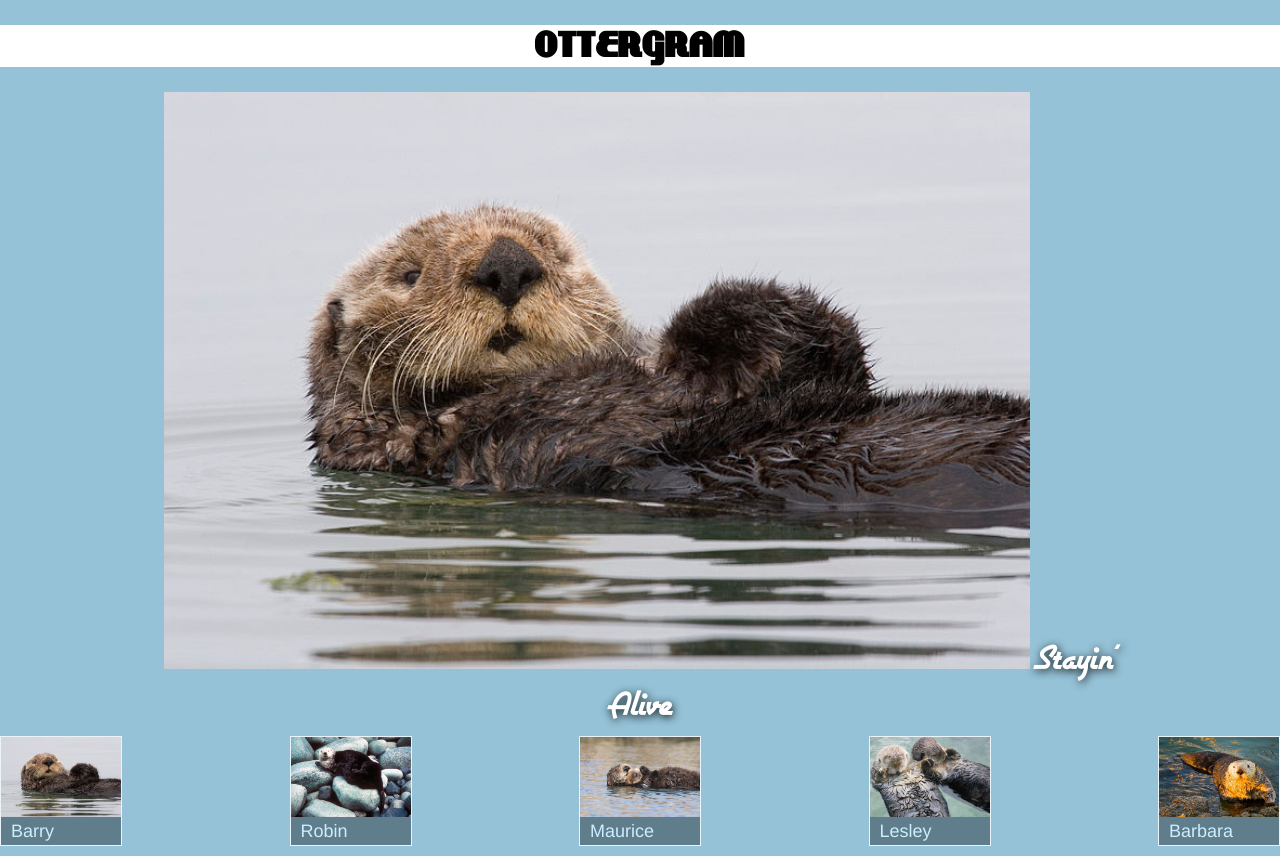
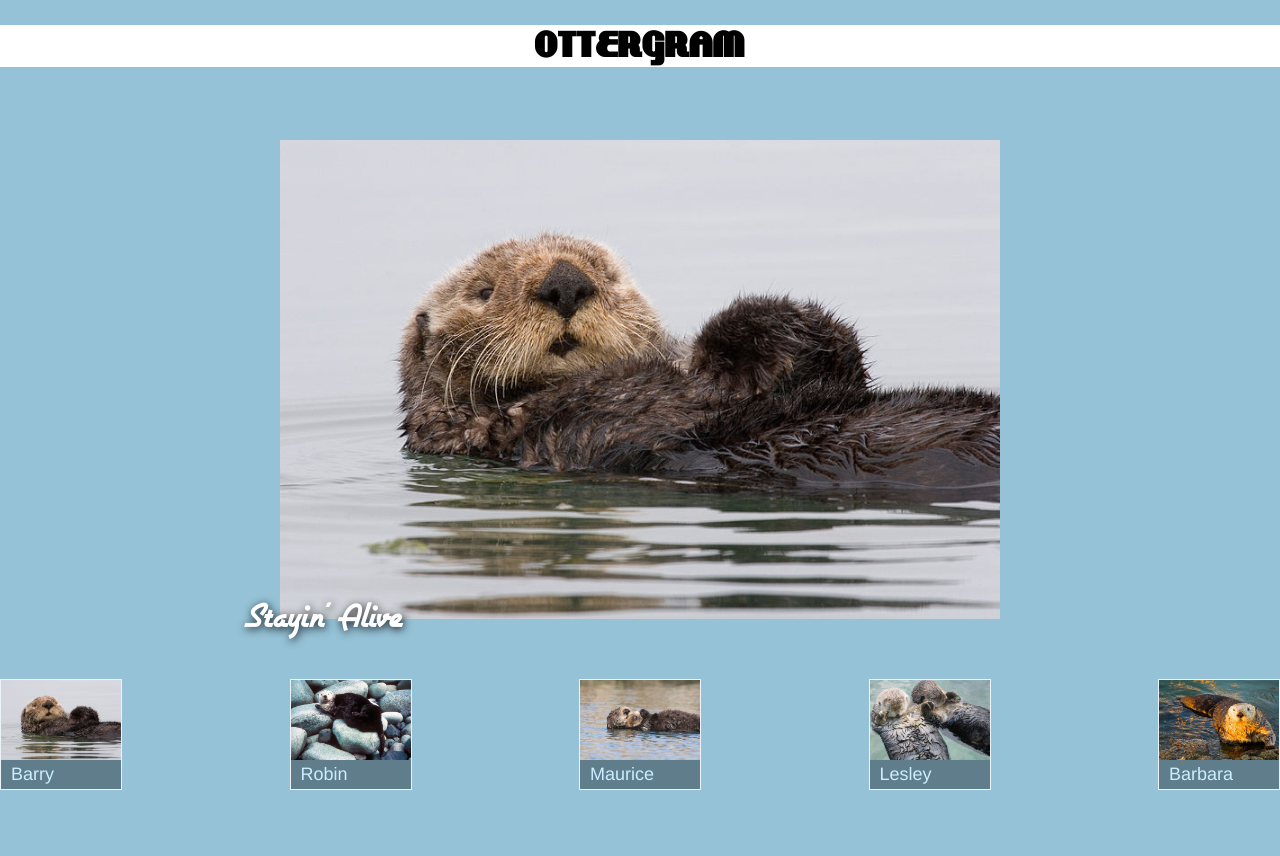
Before and after one commit to higgottluke/assignment-2, a plain HTML site: page index.html in a window 1280 px wide. After the commit the page ends 800 px from the top, so only its background shows below. Drawn offline with nearby package versions, Linux system fonts and the light colour scheme.

Commit message:
fixed airstream font issue

```diff
--- a/stylesheets/style.css
+++ b/stylesheets/style.css
@@ -7,7 +7,7 @@ html {
 @font-face {
   font-family: 'airstreamregular';
   src: url('fonts/Airstream-webfont.eot');
-  src: url('fonts/Airstream-webfont.eot?#iefix') format ('eembedded-opentype'),
+  src: url('fonts/Airstream-webfont.eot?#iefix') format('eembedded-opentype'),
     url('fonts/Airstream-webfont.woff') format('woff'),
     url('fonts/Airstream-webfont.ttf') format('truetype'),
     url('fonts/Airstream-webfont.svg#airstreamregular') format('svg');
@@ -109,6 +109,9 @@ a {
 }
 
 .detail-image-title {
+  position: absolute;
+  bottom: -16px;
+  left: 4px;
   font-family: airstreamregular;
   color: white;
   text-shadow: rgba(0,0,0,0.9) 1px 2px 9px;
```
